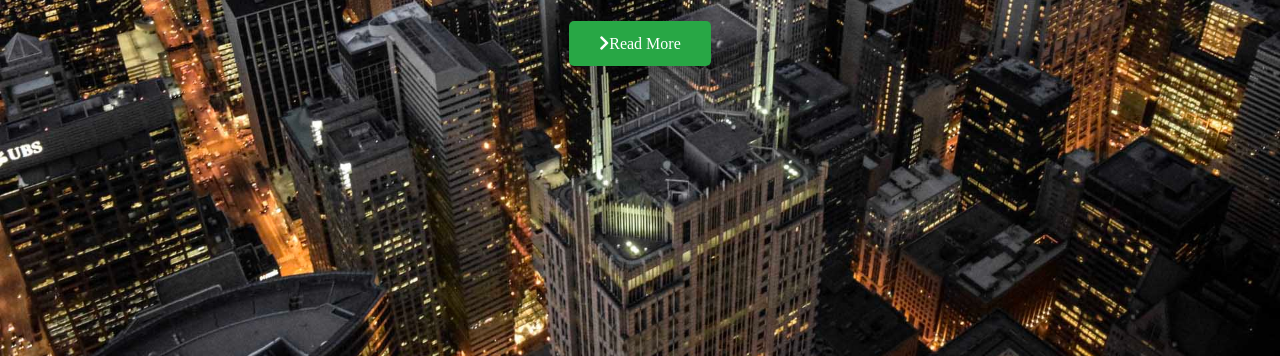
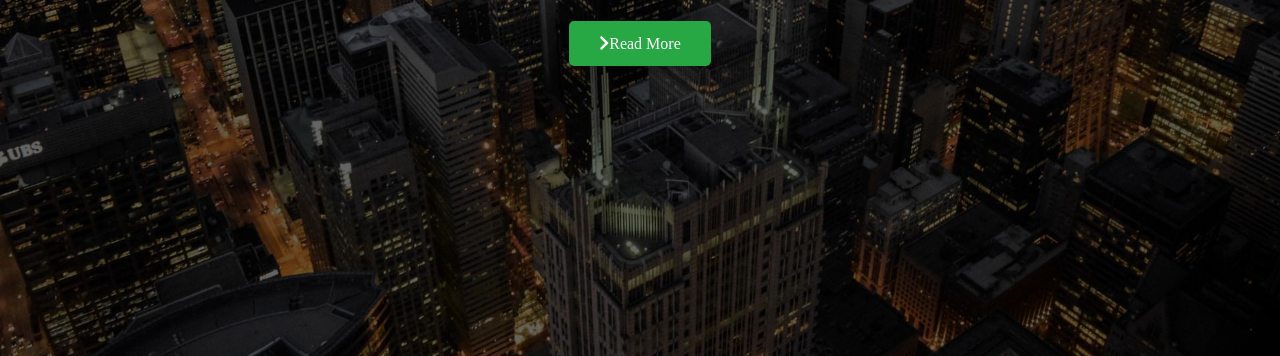
Before and after one commit to FaranakSabet/EdgeLedger-Project, a plain HTML site: page index.html in a window 1280 px wide. Shown: the part 444-800 px from the top of the page. Drawn offline with Linux system fonts and the light colour scheme.

Commit message:
finish header

```diff
--- a/css/style.css
+++ b/css/style.css
@@ -84,3 +84,17 @@ img {
   max-width: 600px;
   margin: 20px 0 30px;
 }
+/* a overlay in top of the image to make it faded */
+.hero::before {
+  content: "";
+  position: absolute;
+  top: 0;
+  left: 0;
+  width: 100%;
+  height: 100%;
+  background: rgba(0, 0, 0, 0.6);
+}
+/* Tobing the text in the top of the overlay */
+.hero * {
+  z-index: 10;
+}
```
